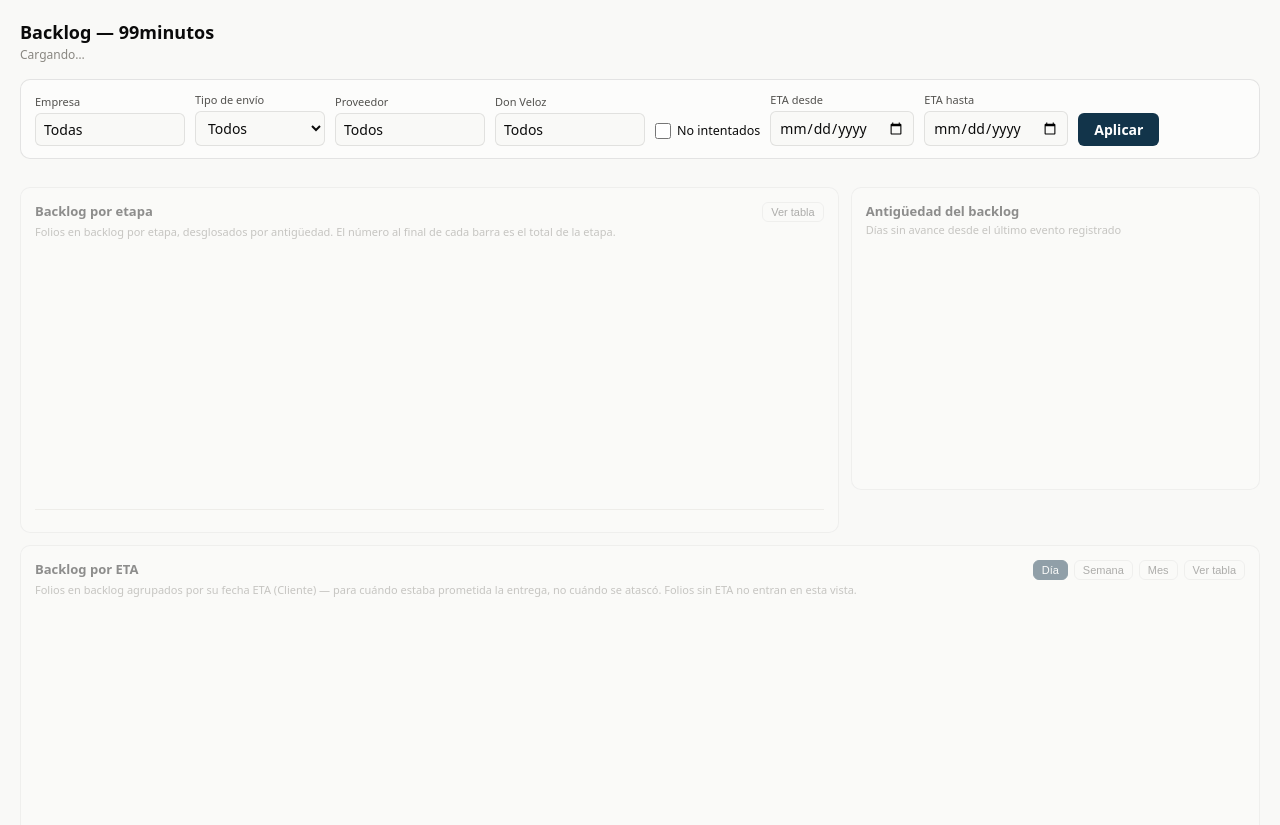
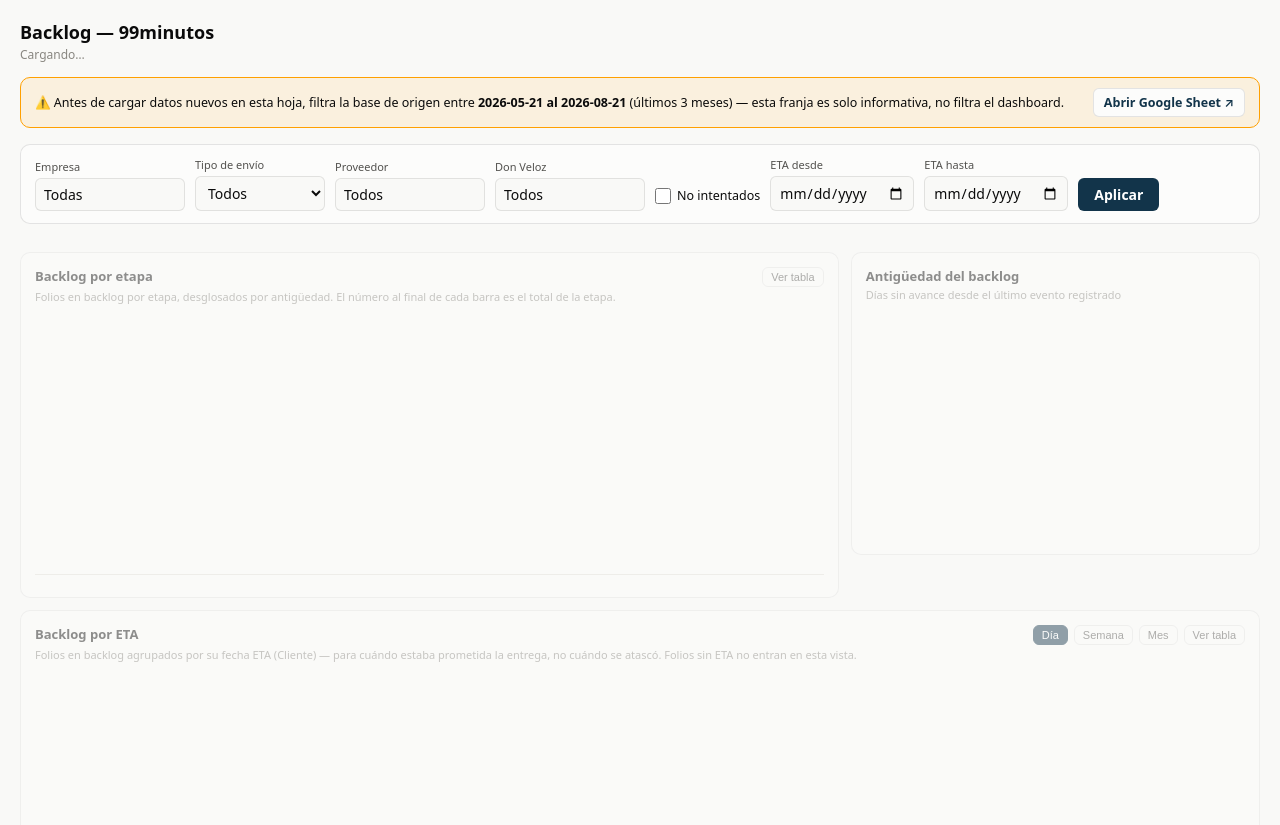
Before and after one commit to cesarjsaquicoray99/dashboard-backlog, a plain HTML site: page Index.html in a window 1280 px wide. Shown: the top 825 px of the page. Drawn offline with nearby package versions, Linux system fonts and the light colour scheme.

Commit message:
Aviso informativo de rango a filtrar en la base origen (hoy-3 meses) + link al Google Sheet

```diff
--- a/Index.html
+++ b/Index.html
@@ -190,12 +190,33 @@ td.num, th.num { text-align: right; font-variant-numeric: tabular-nums; }
   display: none; background: var(--surface-1); border: 1px solid var(--status-critical);
   color: var(--status-critical); border-radius: 10px; padding: 12px 14px; margin-top: 12px;
 }
+
+.aviso-rango {
+  display: flex; justify-content: space-between; align-items: center; gap: 12px; flex-wrap: wrap;
+  background: rgba(255,160,0,.10); border: 1px solid var(--status-warning);
+  border-radius: 10px; padding: 10px 14px; margin: 14px 0; font-size: 12.5px;
+}
+.aviso-rango a {
+  flex: none; color: var(--brand-navy); font-weight: 600; text-decoration: none;
+  border: 1px solid var(--border); border-radius: 6px; padding: 5px 10px; background: var(--surface-1);
+  white-space: nowrap;
+}
+.aviso-rango a:hover { opacity: .85; }
+
 .oculto { display: none !important; }
 </style>
 </head>
 <body>
 <h1>Backlog — 99minutos</h1>
 <div class="subtitulo" id="actualizado">Cargando…</div>
+
+<div class="aviso-rango">
+  <span>⚠️ Antes de cargar datos nuevos en esta hoja, filtra la base de origen entre
+    <strong id="aviso-rango-fechas">…</strong> (últimos 3 meses) — esta franja es solo
+    informativa, no filtra el dashboard.</span>
+  <a href="https://docs.google.com/spreadsheets/d/1yt-vTk6oZWbX0uHbqhUOu9DahmaBgikArUz_QUIwx8Y/edit?gid=0#gid=0"
+     target="_blank" rel="noopener">Abrir Google Sheet ↗</a>
+</div>
 
 <div class="filtros">
   <div class="filtro"><label>Empresa</label>
@@ -1276,6 +1297,16 @@ document.querySelectorAll('.ver-tabla[data-tabla]').forEach(btn =>
 
 window.matchMedia('(prefers-color-scheme: dark)').addEventListener('change', cargar);
 
+// Rango sugerido para filtrar la base de origen antes de volcarla a esta hoja — puramente
+// informativo, no toca `params` ni el backend; se calcula una sola vez con la fecha del
+// navegador (hoy − 3 meses hasta hoy), no con la del servidor.
+(function() {
+  const hoy = new Date();
+  const desde = new Date(hoy.getFullYear(), hoy.getMonth() - 3, hoy.getDate());
+  const iso = d => d.toISOString().slice(0, 10);
+  document.getElementById('aviso-rango-fechas').textContent = iso(desde) + ' al ' + iso(hoy);
+})();
+
 cargar();
 </script>
 </body>
```
Also changed, not shown: 1 other file.
